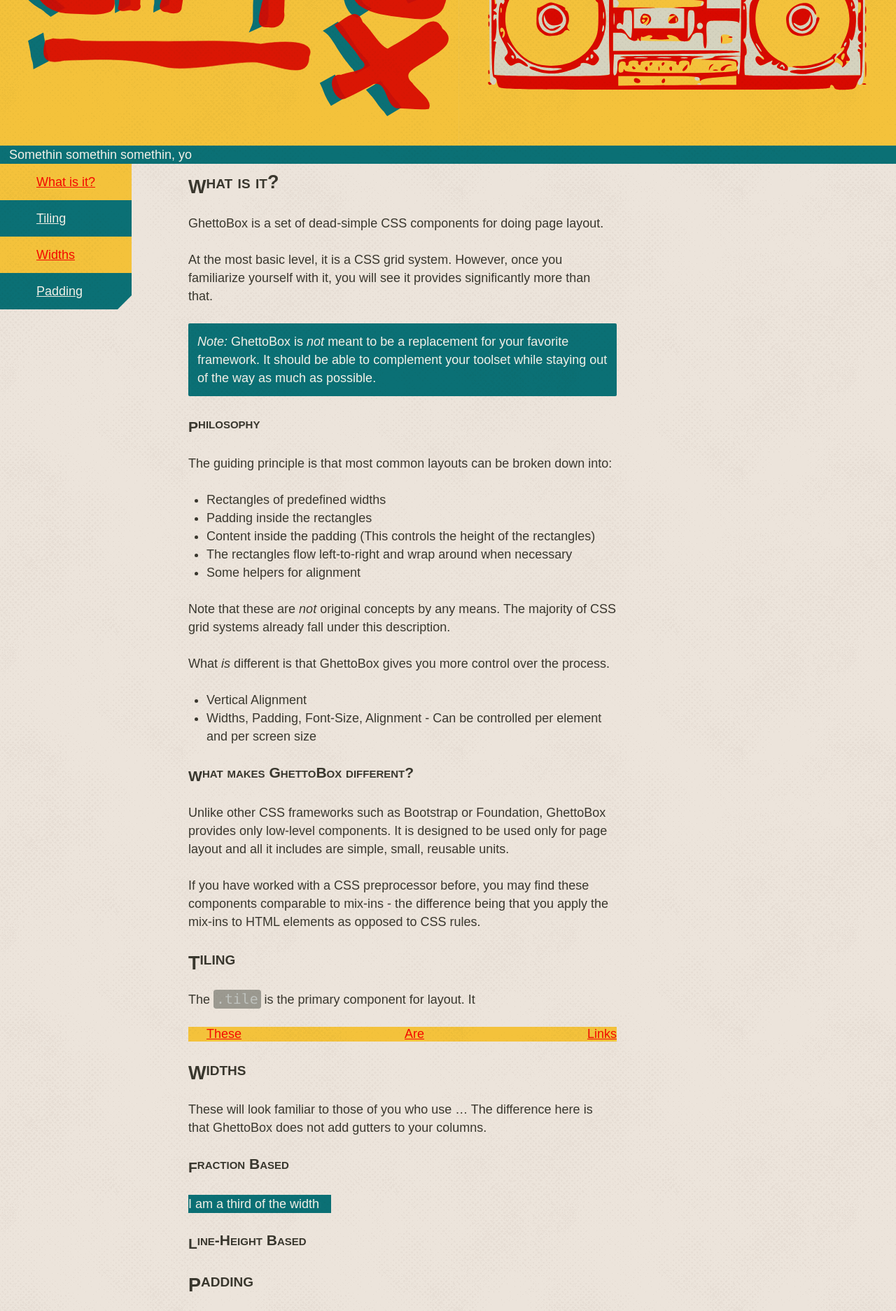
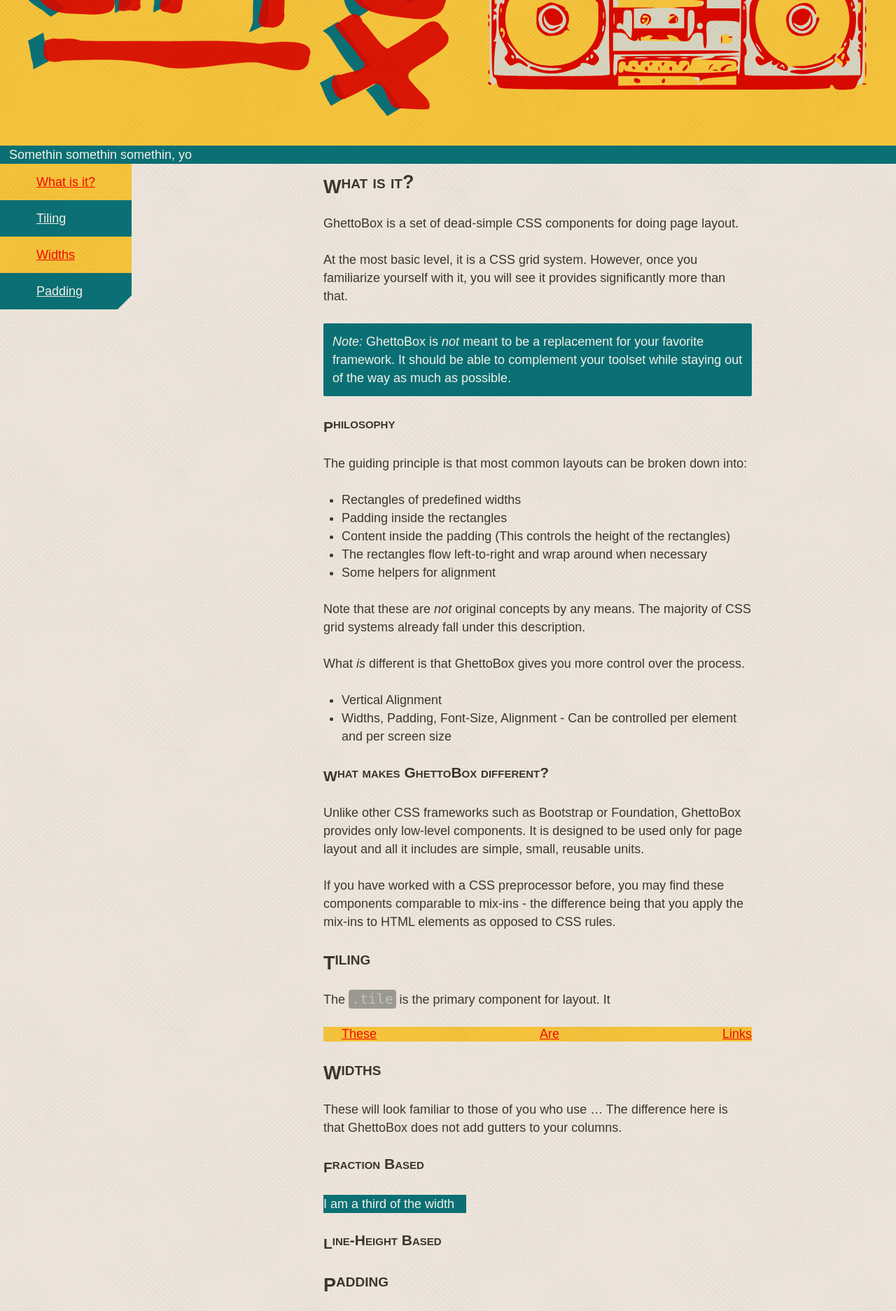
Before and after one commit to walkerab/ghetto-box-site, a Jekyll site: the page built from index.md, in a window 1280 px wide. Shown: the part 331-2204 px from the top of the page at 70% size. Built offline with Jekyll 4.4.1, drawn with Linux system fonts in a browser that asks for light colours; some web fonts are replaced; grey boxes are pictures that could not be loaded.

Commit message:
sub-nab links fill out

```diff
--- a/_layouts/default.html
+++ b/_layouts/default.html
@@ -32,8 +32,8 @@
 					&nbsp;
 				</ul>
 			</div>
-			<div class="md-tile md-w-4-5 tiles tiles-middle pad-sm">
-				<div class="tile readable content">
+			<div class="md-tile md-w-4-5 pad-sm">
+				<div class="readable content center">
 					{{ content }}
 				</div>
 			</div>
--- a/js/generate-sub-nav.js
+++ b/js/generate-sub-nav.js
@@ -1,3 +1,4 @@
+(function() {
 	var elheadings = document.getElementsByTagName('h2');
 	var len = elheadings.length;
 	var elsub_navs_content = [];
@@ -5,9 +6,9 @@
 		var elheading = elheadings[i];
 		elheading.id = elheading.textContent.toLowerCase().replace(' ','-');
 		elsub_navs_content.push(
-		'<li class="tile md-stack pad-h-md lg-pad-h-lg pad-v-sm cs-',
+			'<li class="tile md-stack cs-',
 				(i%2)+1, // alternate 1 and 2
-			'"><a href="#',elheading.id,'">',
+				'"><a class="stack pad-h-md lg-pad-h-lg pad-v-sm" href="#',elheading.id,'">',
 				elheading.textContent,
 			'</a></li>');
 	}
@@ -17,3 +18,4 @@
 	for (var i = 0; i < len; i++) {
 		elsub_navs[i].innerHTML = elsub_navs_content;
 	}
+})();
```
Lines whose indentation alone changed are shown as unchanged.
